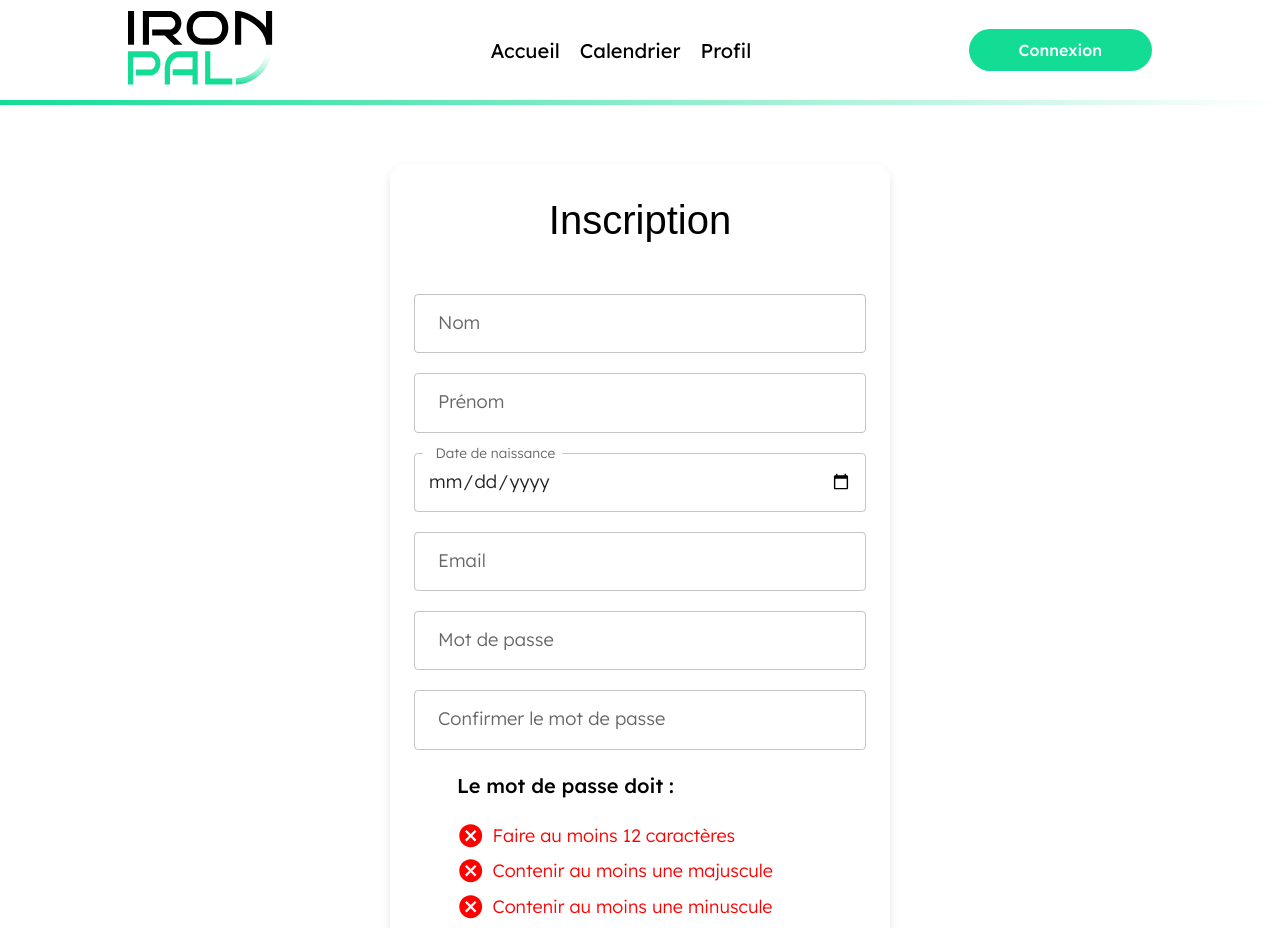
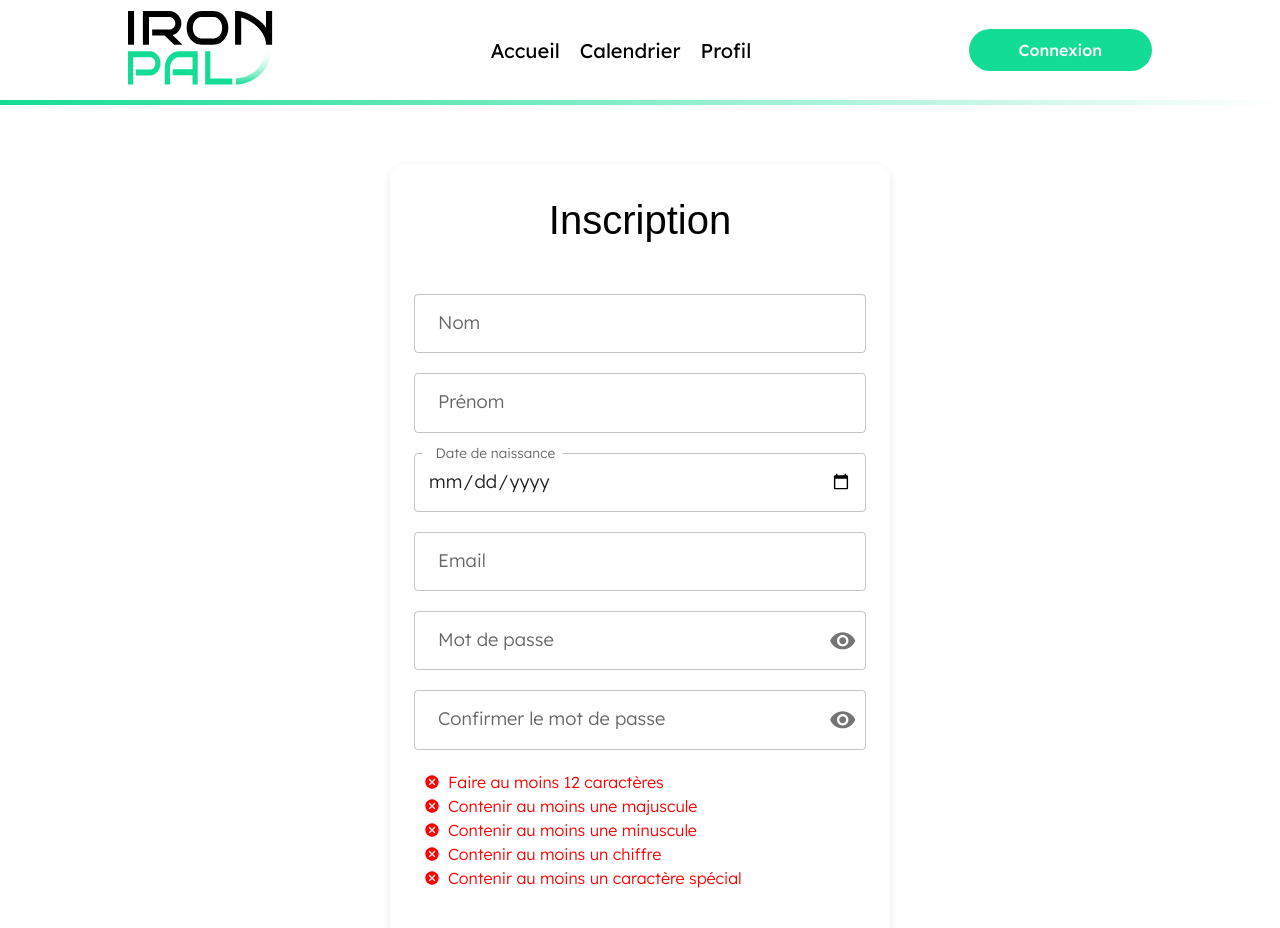
Before and after one commit to Browaeys-Gerin-Valerian/ironpal, a React (Vite) app in the folder frontend/: page /register in a window 1280 px wide. Shown: the top 928 px of the page. Built offline with nearby package versions, Linux system fonts and the light colour scheme; no server answers; a web font is replaced by a local one.

Commit message:
daycard adjsut and imports

```diff
--- a/frontend/src/components/Cards/DayCard.tsx
+++ b/frontend/src/components/Cards/DayCard.tsx
@@ -1,6 +1,7 @@
 import React, { useState } from 'react';
 import { Box, Typography, IconButton } from '@mui/material';
 import AddIcon from '@mui/icons-material/Add';
+import EditIcon from '@mui/icons-material/Edit';
 import dayjs from 'dayjs';
 import AddSessionModal from '../Modals/AddSessionModal';
 import { DayCardProps } from '../../interfaces/props/DayCardProps';
@@ -17,6 +18,10 @@ const DayCard: React.FC<DayCardProps> = ({ date, session }) => {
   const handleCloseModal = () => {
     setIsModalOpen(false);
   };
+
+  const isPast = dayjs().isAfter(date, 'day');
+  const isToday = date.isSame(dayjs(), 'day');
+
   return (
     <>
       <Box
@@ -29,9 +34,12 @@ const DayCard: React.FC<DayCardProps> = ({ date, session }) => {
           alignItems: 'flex-start',
           justifyContent: 'space-between',
           color: date.isSame(dayjs(), 'day') ? 'primary.main' : 'text.primary',
-          backgroundColor: date.isSame(dayjs(), 'day')
+          backgroundColor: isToday
             ? 'rgba(19, 170, 100, 0.4)'
+            : isPast
+            ? '#E0E0E0'
             : '#F5F5F5',
+          opacity: isPast ? 0.5 : 1,
           borderRadius: '8px',
           padding: 1,
           boxSizing: 'border-box',
@@ -55,28 +63,51 @@ const DayCard: React.FC<DayCardProps> = ({ date, session }) => {
           {session ? (
             <Typography
               variant='caption'
-              sx={{ fontWeight: 'bold', marginBottom: 0.5 }}
+              sx={{
+                // fontWeight: 'bold',
+                fontWeight: '400',
+                marginBottom: 0.5,
+                fontSize: '1.2rem' ,
+                display: 'flex',
+                alignItems: 'center',
+                textAlign: 'center',
+                lineHeight: '1.5rem',
+                color: "black"
+              }}
               onClick={
                 user
                   ? () => navigate(`/session/${session.id}`)
                   : () => navigate('/login')
               }
             >
-              {session.title}
+              {session.title} <EditIcon sx={{
+                backgroundColor: 'black',
+                color: 'white',
+                width: '20px',
+                height: '20px',
+                padding: '5px',
+                marginLeft: '5px',
+                borderRadius: '50%',
+                position: 'absolute',
+                top: "5px",
+                right: "5px",
+                }}
+                onClick={() => navigate(`/session/${session.id}`)} />
             </Typography>
           ) : (
             <IconButton
-              size='small'
+              size='medium'
               sx={{
+                display: isPast ? 'none' : 'flex',
                 backgroundColor: 'primary.main',
                 color: 'white',
-                width: '32px',
-                height: '32px',
+                width: '40px',
+                height: '40px',
                 '&:hover': { backgroundColor: 'primary.dark' },
               }}
               onClick={user ? handleOpenModal : () => navigate('/login')}
             >
-              <AddIcon fontSize='small' />
+              <AddIcon fontSize='medium' />
             </IconButton>
           )}
         </Box>
--- a/frontend/src/components/Features/PasswordChecker.tsx
+++ b/frontend/src/components/Features/PasswordChecker.tsx
@@ -29,20 +29,25 @@ const PwdChecker = ({ password }: PwdCheckerProps) => {
 
   return (
     <div>
-      <Typography variant='h6' gutterBottom>
-        Le mot de passe doit :
-      </Typography>
-      <Box display='flex' flexDirection='column' gap={1}>
+      <Box
+        sx={{
+          display: "flex",
+          fontSize: "1rem",
+          flexWrap: "wrap",
+          // justifyContent: "center"
+        }}
+      >
         {criterias.map((criterion, index) => (
-          <Box key={index} display='flex' alignItems='center'>
+          <Box key={index} display='flex' alignItems='center' sx={{ marginLeft:"10px"}}>
             {criterion.isValid ? (
-              <CheckCircle className={styles.iconValid} />
+              <CheckCircle className={styles.iconValid} sx={{fontSize: "1rem"}} />
             ) : (
-              <Cancel className={styles.iconError} />
+              <Cancel className={styles.iconError} sx={{fontSize: "1rem"}}/>
             )}
             <Typography
               className={criterion.isValid ? styles.valid : styles.error}
               variant='body1'
+              sx={{ fontSize: "1rem"}}
             >
               {criterion.text}
             </Typography>
--- a/frontend/src/screens/Login.tsx
+++ b/frontend/src/screens/Login.tsx
@@ -13,6 +13,8 @@ import { colorPrimary } from '../styles/theme';
 import { useAuthProvider } from '../context/authContext';
 import { useSnackbar } from '../context/snackbarContext';
 import { useLocation } from 'react-router-dom';
+import { Visibility, VisibilityOff } from '@mui/icons-material';
+import { IconButton, InputAdornment } from '@mui/material';
 
 const useStyles = makeStyles((theme: Theme) => ({
   root: {
@@ -114,6 +116,19 @@ const Login = () => {
     }
   };
 
+  // RGAA Touche Entrée pour se connecter
+  const handleKeyPress = (e: React.KeyboardEvent<HTMLInputElement>) => {
+    if (e.key === 'Enter') {
+      handleSubmit(e as any);
+    }
+  };
+
+  const [showPassword, setShowPassword] = useState(false);
+
+  const togglePasswordVisibility = () => {
+    setShowPassword((prevShowPassword) => !prevShowPassword);
+  };
+
   useEffect(() => {
     if (location.state?.message) {
       showSnackbar(location.state.message, location.state.severity || 'success');
@@ -135,6 +150,7 @@ const Login = () => {
           name='email'
           value={formData.email}
           onChange={handleChange}
+          onKeyDown={handleKeyPress}
           variant='outlined'
           fullWidth
         />
@@ -144,9 +160,19 @@ const Login = () => {
           name='password'
           value={formData.password}
           onChange={handleChange}
-          type='password'
+          onKeyDown={handleKeyPress}
+          type={showPassword ? 'text' : 'password'}
           variant='outlined'
           fullWidth
+          InputProps={{
+            endAdornment: (
+              <InputAdornment position='end'>
+                <IconButton onClick={togglePasswordVisibility} edge='end'>
+                  {showPassword ? <VisibilityOff /> : <Visibility />}
+                </IconButton>
+              </InputAdornment>
+            ),
+          }}
         />
         <Button
           onClick={handleSubmit}
--- a/frontend/src/screens/Register.tsx
+++ b/frontend/src/screens/Register.tsx
@@ -15,6 +15,8 @@ import { useSnackbar } from '../context/snackbarContext';
 import { AUTH_ROUTES } from '../api/routes/routes.api';
 import { isValidPassword } from '../utils/functions/validator';
 import PwdChecker from '../components/Features/PasswordChecker';
+import { Visibility, VisibilityOff } from '@mui/icons-material';
+import { IconButton, InputAdornment } from '@mui/material';
 
 const useStyles = makeStyles((theme: Theme) => ({
   root: {
@@ -141,6 +143,23 @@ const Register = () => {
     }
   };
 
+  // RGAA Touche Entrée pour se connecter
+  const handleKeyPress = (e: React.KeyboardEvent<HTMLInputElement>) => {
+    if (e.key === 'Enter') {
+      handleSubmit(e as any);
+    }
+  };
+
+  const [showPassword, setShowPassword] = useState(false);
+  const [showConfirmPassword, setShowConfirmPassword] = useState(false);
+
+  const togglePasswordVisibility = () => {
+    setShowPassword((prevShowPassword) => !prevShowPassword);
+  };
+  const toggleConfirmPasswordVisibility = () => {
+    setShowConfirmPassword((prevShowConfirmPassword) => !prevShowConfirmPassword);
+  };
+
   return (
     <Box className={styles.root}>
       <Container className={styles.container}>
@@ -154,6 +173,7 @@ const Register = () => {
           name='lastname'
           value={formData.lastname}
           onChange={handleChange}
+          onKeyDown={handleKeyPress}
           fullWidth
         />
         <TextField
@@ -163,6 +183,7 @@ const Register = () => {
           name='firstname'
           value={formData.firstname}
           onChange={handleChange}
+          onKeyDown={handleKeyPress}
           fullWidth
         />
         <TextField
@@ -173,6 +194,7 @@ const Register = () => {
           name='birthdate'
           value={formData.birthdate}
           onChange={handleChange}
+          onKeyDown={handleKeyPress}
           fullWidth
           InputLabelProps={{
             shrink: true, // Cela permet de garder le label en haut lorsque la date est sélectionnée
@@ -185,27 +207,48 @@ const Register = () => {
           name='email'
           value={formData.email}
           onChange={handleChange}
+          onKeyDown={handleKeyPress}
           fullWidth
         />
         <TextField
           className={styles.textField}
           label='Mot de passe'
-          type='password'
+          type={showPassword ? 'text' : 'password'}
           variant='outlined'
           name='password'
           value={formData.password}
           onChange={handleChange}
+          onKeyDown={handleKeyPress}
           fullWidth
+          InputProps={{
+            endAdornment: (
+              <InputAdornment position='end'>
+                <IconButton onClick={togglePasswordVisibility} edge='end'>
+                  {showPassword ? <VisibilityOff /> : <Visibility />}
+                </IconButton>
+              </InputAdornment>
+            ),
+          }}
         />
         <TextField
           className={styles.textField}
           label='Confirmer le mot de passe'
-          type='password'
+          type={showConfirmPassword ? 'text' : 'password'}
           variant='outlined'
           name='confirmPassword'
           value={formData.confirmPassword}
           onChange={handleChange}
+          onKeyDown={handleKeyPress}
           fullWidth
+          InputProps={{
+            endAdornment: (
+              <InputAdornment position='end'>
+                <IconButton onClick={toggleConfirmPasswordVisibility} edge='end'>
+                  {showConfirmPassword ? <VisibilityOff /> : <Visibility />}
+                </IconButton>
+              </InputAdornment>
+            ),
+          }}
         />
         <PwdChecker password={formData.password} />
         <Button
```
Also changed, not shown: frontend/src/screens/HomeConnected.tsx (+16 -26 lines).
